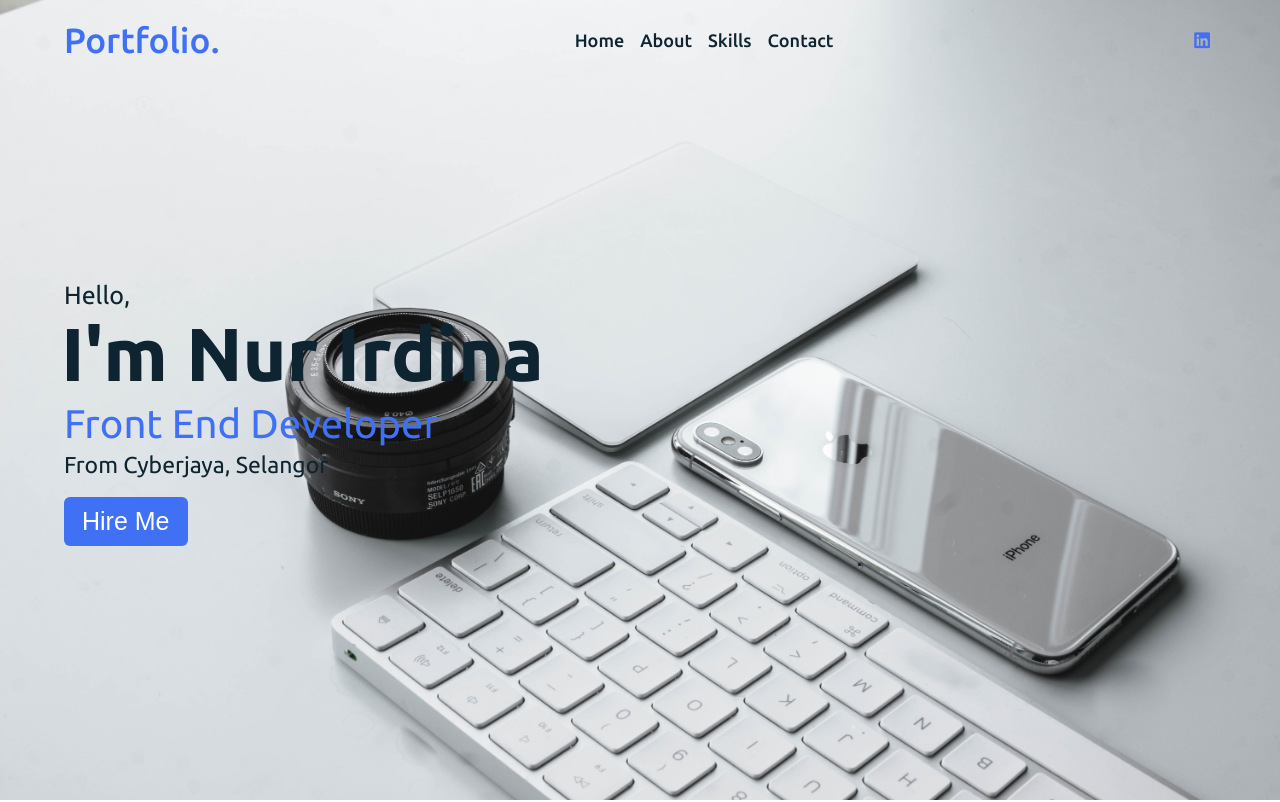
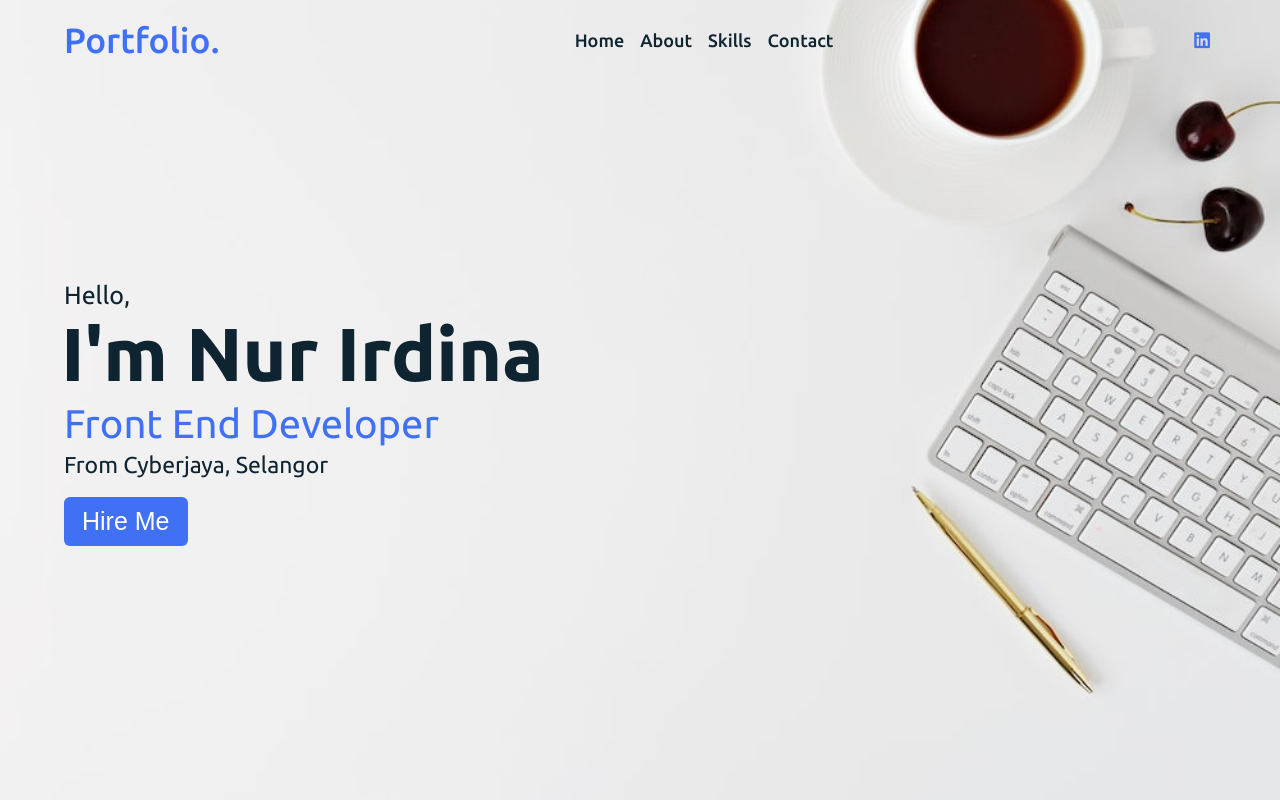
Before and after one commit to irdina97/porfolio.github.io, a plain HTML site: page index.html in a window 1280 px wide. Shown: the top 802 px of the page. Drawn offline with Linux system fonts and the light colour scheme.

Commit message:
added changes

```diff
--- a/style.css
+++ b/style.css
@@ -111,7 +111,7 @@ nav.sticky .menu-btn{
 .home{
   height: 100vh;
   width: 100%;
-  background: url("Images/background2.jpg") no-repeat;
+  background: url("Images/background.jfif") no-repeat;
   background-size: cover;
   background-position: center;
   background-attachment: fixed;
```
